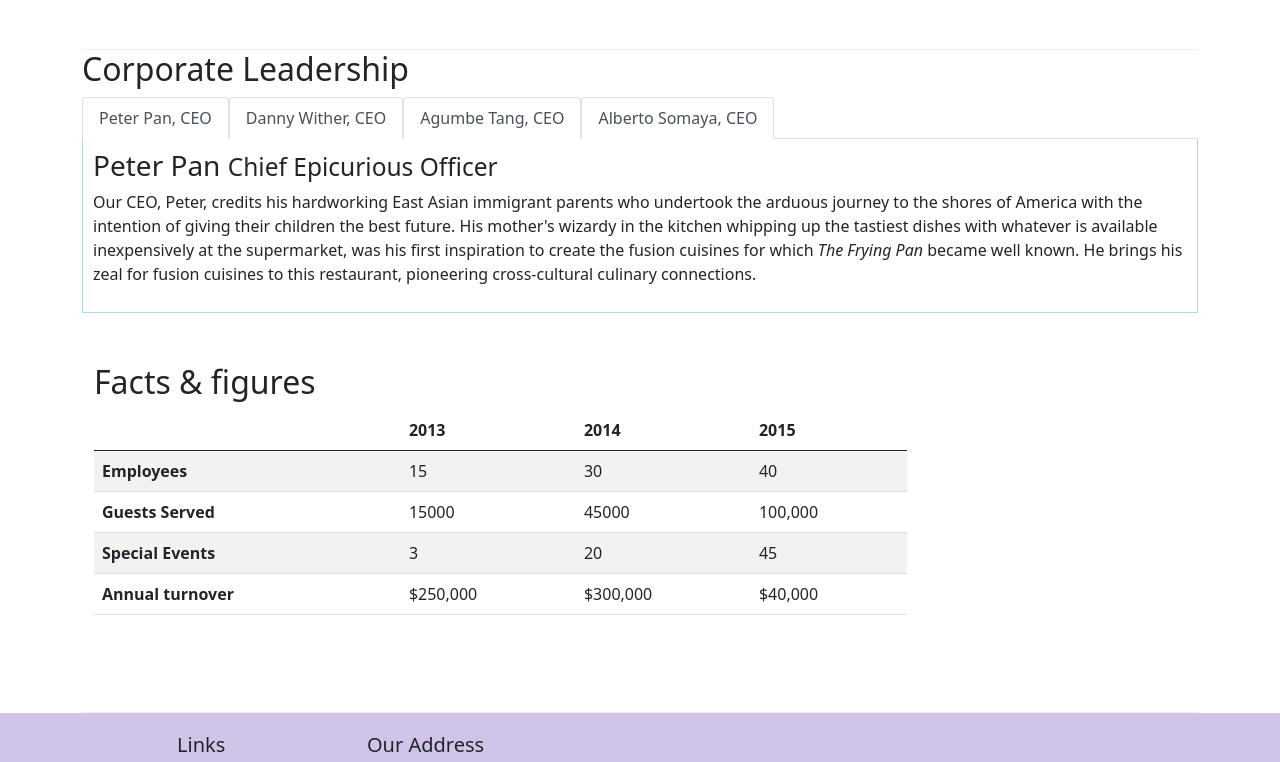
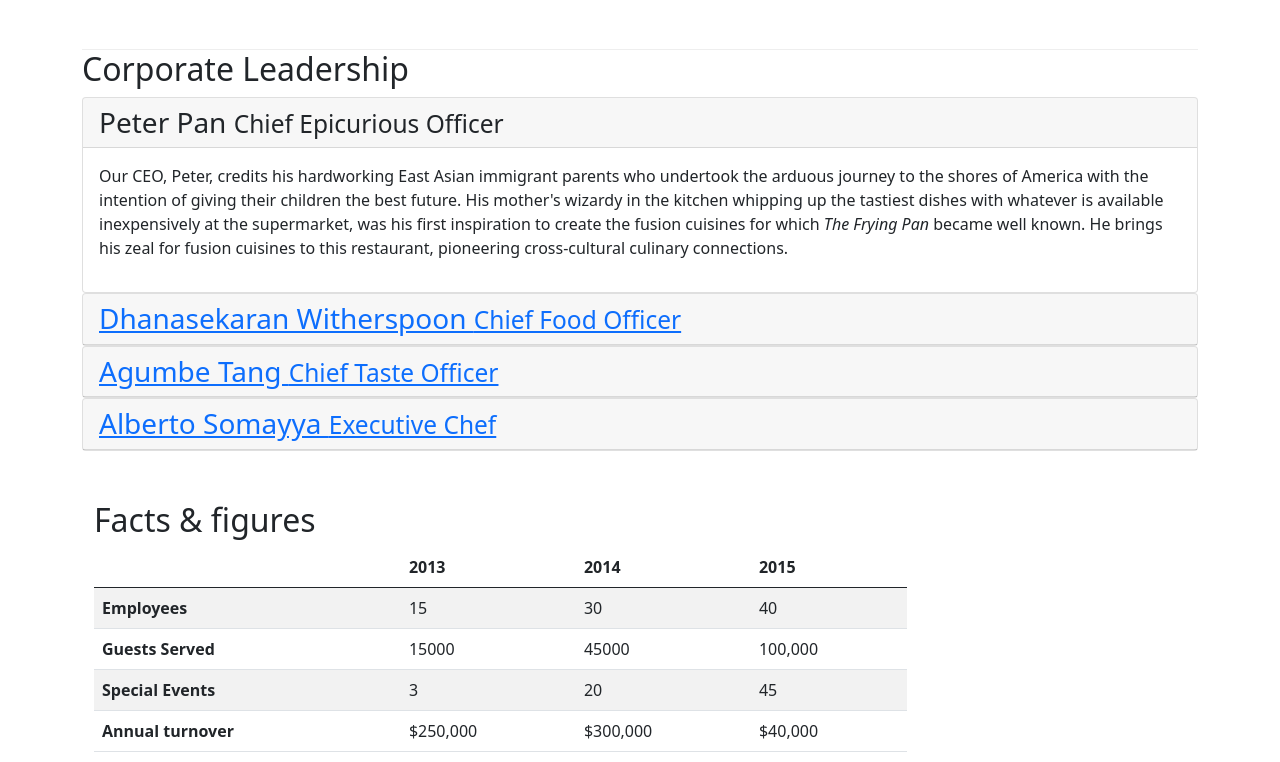
Before and after one commit to NTUTUalu/Demo, a website: page aboutus.html in a window 1280 px wide. Shown: the part 999-1761 px from the top of the page. Drawn offline with nearby package versions, Linux system fonts and the light colour scheme.

Commit message:
accordion

```diff
--- a/aboutus.html
+++ b/aboutus.html
@@ -105,44 +105,67 @@
             <div>
                 <h2>Corporate Leadership</h2>
 
-                <ul class="nav nav-tabs">
-                    <li class="nav-item">
-                        <a class="nav-link active" href="#peter"
-                            role="tab" data-toggle="tab"> Peter Pan, CEO</a>
-                    </li>
-                    <li class="nav-item">
-                        <a class="nav-link active" href="#danny" role="tab" data-toggle="tab"> Danny Wither, CEO</a>
-                    </li>
-                    <li class="nav-item">
-                        <a class="nav-link active" href="#agumbe"
-                            role="tab" data-toggle="tab"> Agumbe Tang, CEO</a>
-                    </li>
-                    <li class="nav-item">
-                        <a class="nav-link active" href="#alberto"
-                            role="tab" data-toggle="tab"> Alberto Somaya, CEO</a>
-                    </li>
-                </ul>
 
-                <div class="tab-content">
-                    <div role="tabpanel" class="tab-pane fade show active" id="peter">
-                    <h3>Peter Pan <small>Chief Epicurious Officer</small></h3>
-                    <p class="d-none d-sm-block">Our CEO, Peter, credits his hardworking East Asian immigrant parents who undertook the arduous journey to the shores of America with the intention of giving their children the best future. His mother's wizardy in the kitchen whipping up the tastiest dishes with whatever is available inexpensively at the supermarket, was his first inspiration to create the fusion cuisines for which <em>The Frying Pan</em> became well known. He brings his zeal for fusion cuisines to this restaurant, pioneering cross-cultural culinary connections.</p>
+                <div id="accordion">
+                    <div class="card">
+                        <div class="card-header" role="tab" id="peterhead">
+                            <h3 class="mb-0">
+                                <a data-togggle="collapse" data-target="#peter">
+                                    Peter Pan <small>Chief Epicurious Officer</small>
+                                </a>
+                            </h3>
+                        </div>
+                        <div role="tabpanel" class="collapse show " id="peter" data-parent="#accordion">
+                            <div class="card-body">
+                                <p class="d-none d-sm-block">Our CEO, Peter, credits his hardworking East Asian immigrant parents who undertook the arduous journey to the shores of America with the intention of giving their children the best future. His mother's wizardy in the kitchen whipping up the tastiest dishes with whatever is available inexpensively at the supermarket, was his first inspiration to create the fusion cuisines for which <em>The Frying Pan</em> became well known. He brings his zeal for fusion cuisines to this restaurant, pioneering cross-cultural culinary connections.</p>
+                            </div>
+                        </div>
                     </div>
 
-                    <div role="tabpanel" class="tab-pane fade" id="danny">
-                    <h3>Dhanasekaran Witherspoon <small>Chief Food Officer</small></h3>
-                    <p class="d-none d-sm-block">Our CFO, Danny, as he is affectionately referred to by his colleagues, comes from a long established family tradition in farming and produce. His experiences growing up on a farm in the Australian outback gave him great appreciation for varieties of food sources. As he puts it in his own words, <em>Everything that runs, wins, and everything that stays, pays!</em></p>
+                    <div class="card">
+                        <div class="card-header" role="tab" id="dannyhead">
+                        <h3 class="mb-0">
+                            <a class="collapsed" data-toggle="collapse" data-target="#danny">
+                            Dhanasekaran Witherspoon <small>Chief Food Officer</small>
+                            </a>
+                        </h3>
                     </div>
+                    <div class="collapse" id="danny" data-parent="#accordion">
+                        <div class="card-body">
+                            <p class="d-none d-sm-block">. . .</em></p>
+                        </div>
+                    </div>
+                </div>
 
-                    <div role="tabpanel" class="tab-pane fade" id="agumbe">
-                    <h3>Agumbe Tang <small>Chief Taste Officer</small></h3>
-                    <p class="d-none d-sm-block">Blessed with the most discerning gustatory sense, Agumbe, our CTO, personally ensures that every dish that we serve meets his exacting tastes. Our chefs dread the tongue lashing that ensues if their dish does not meet his exacting standards. He lives by his motto, <em>You click only if you survive my lick.</em></p>
+                <div class="card">
+                        <div class="card-header" role="tab" id="agumbehead">
+                        <h3 class="mb-0">
+                            <a class="collapsed" data-toggle="collapse" data-target="#agumbe">
+                            Agumbe Tang <small>Chief Taste Officer</small>
+                            </a>
+                        </h3>
                     </div>
+                    <div class="collapse" id="agumbe" data-parent="#accordion">
+                        <div class="card-body">
+                            <p class="d-none d-sm-block">. . .</p>
+                        </div>
+                    </div>
+                </div>
 
-                    <div role="tabpanel" class="tab-pane fade" id="alberto">
-                    <h3>Alberto Somayya <small>Executive Chef</small></h3>
-                    <p class="d-none d-sm-block">Award winning three-star Michelin chef with wide International experience having worked closely with whos-who in the culinary world, he specializes in creating mouthwatering Indo-Italian fusion experiences. He says, <em>Put together the cuisines from the two craziest cultures, and you get a winning hit! Amma Mia!</em></p>
+                <div class="card">
+                        <div class="card-header" role="tab" id="albertohead">
+                        <h3 class="mb-0">
+                            <a class="collapsed" data-toggle="collapse" data-target="#alberto">
+                            Alberto Somayya <small>Executive Chef</small>
+                            </a>
+                        </h3>
                     </div>
+                    <div class="collapse" id="alberto" data-parent="#accordion">
+                        <div class="card-body">
+                            <p class="d-none d-sm-block">. . .</em></p>
+                        </div>
+                    </div>
+                </div>
                 </div>
             </div>
        </div>
```
